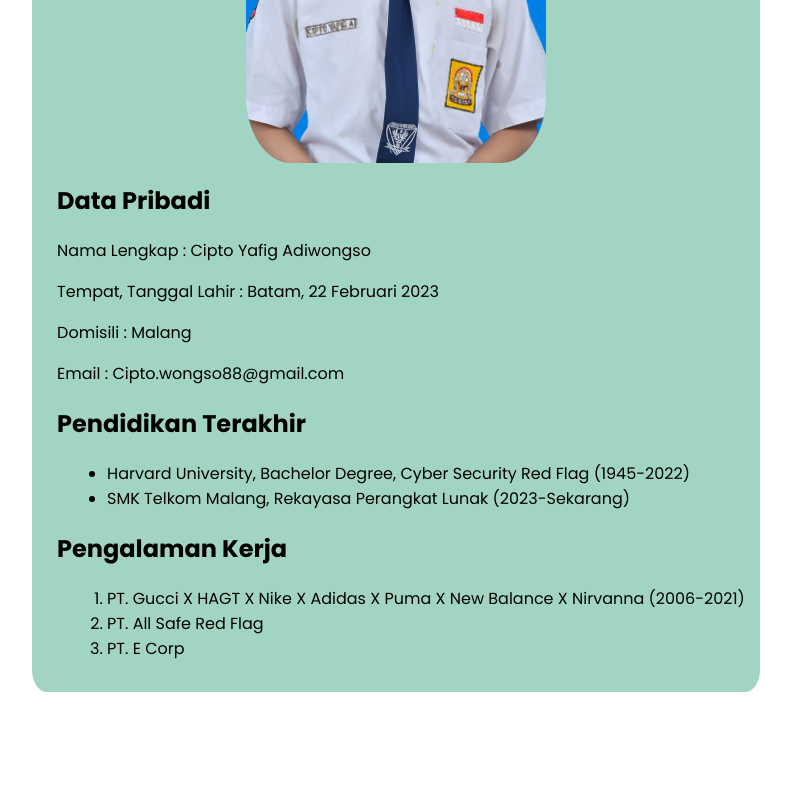
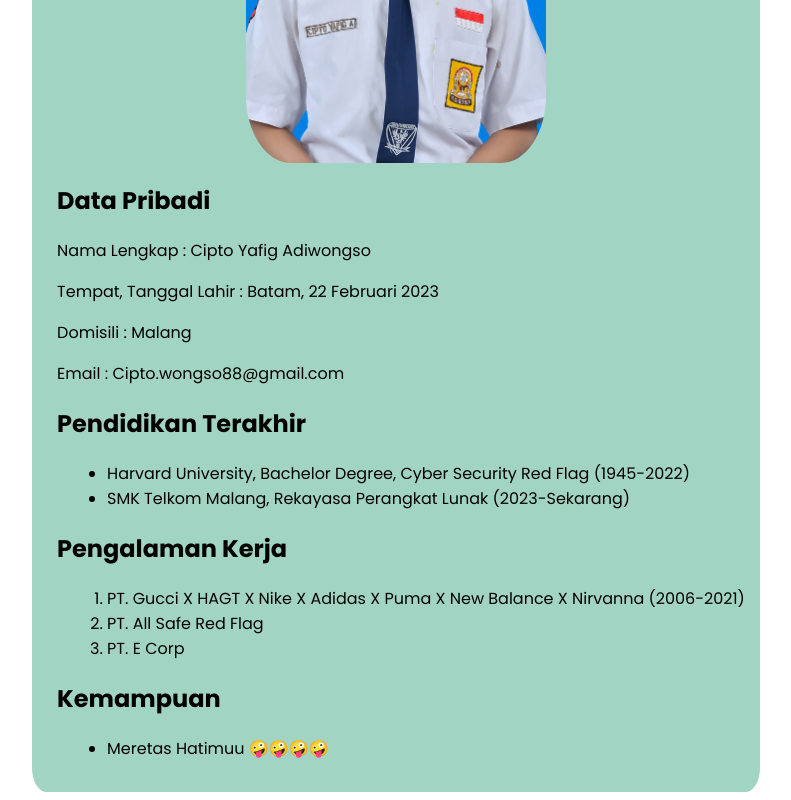
Before and after one commit to Yafigg/Biodata, a plain HTML site: page index.html in a window 1280 px wide. Shown: the part 426-1226 px from the top of the page, without its empty margins (250-1041 px from the left). Before the commit the page ends 1126 px from the top, so only its background shows below. Drawn offline with Linux system fonts and the light colour scheme.

Commit message:
Menambahkan kemampuan

```diff
--- a/index.html
+++ b/index.html
@@ -41,6 +41,11 @@
         <li>PT. All Safe Red Flag</li>
         <li>PT. E Corp</li>
       </ol>
+
+      <h2>Kemampuan</h2>
+      <ul>
+        <li>Meretas Hatimuu 🤪🤪🤪🤪</li>
+      </ul>
     </div>
   </body>
 </html>
```
